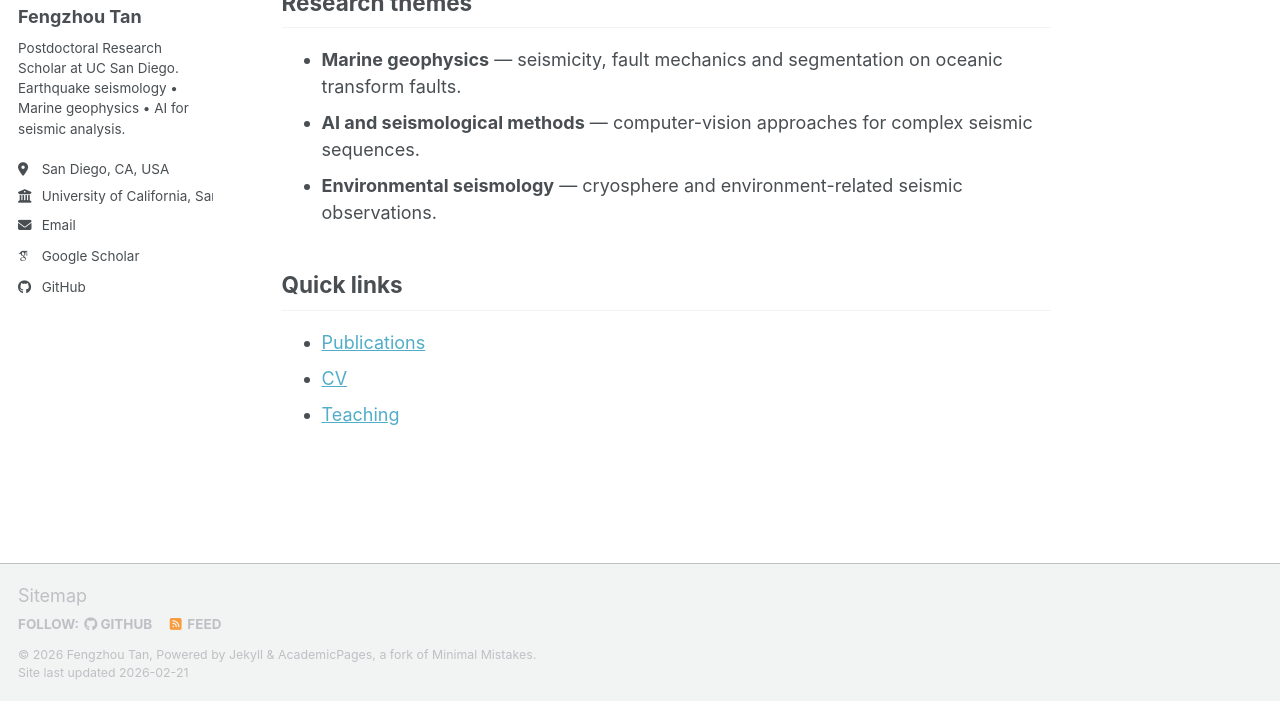
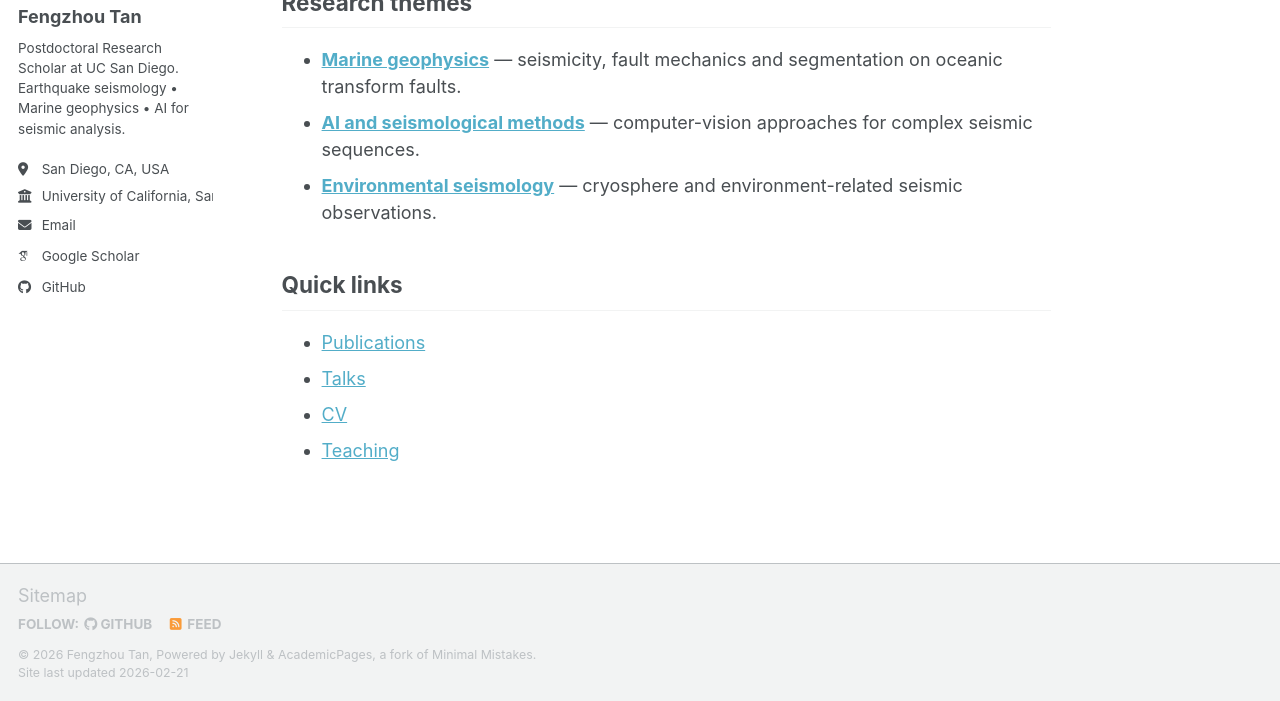
Before and after one commit to tanfengzhou/tanfengzhou.github.io, a Jekyll site: the page built from _pages/about.md, in a window 1280 px wide and 981 px high, cut to the strip 280-981 px from the top of the window. Built offline with Jekyll 4.4.1, drawn with Linux system fonts in a browser that asks for light colours; some web fonts are replaced; a script bundle is joined from its source files by our own code; library files that are not in the unit come from our copies.

Commit message:
Update about.md

```diff
--- a/_pages/about.md
+++ b/_pages/about.md
@@ -7,11 +7,12 @@ author_profile: true
 I am a Postdoctoral Researcher at the **University of California, San Diego (UCSD)**. My research focuses on **earthquakes**, **modern AI/ML methods**, and **environmental seismology**.
 
 ## Research themes
-- **Marine geophysics** — seismicity, fault mechanics and segmentation on oceanic transform faults.
-- **AI and seismological methods** — computer-vision approaches for complex seismic sequences.
-- **Environmental seismology** — cryosphere and environment-related seismic observations.
+- **[Marine geophysics](/research/#marine-geophysics)** — seismicity, fault mechanics and segmentation on oceanic transform faults.
+- **[AI and seismological methods](/research/#ai-and-seismological-methods)** — computer-vision approaches for complex seismic sequences.
+- **[Environmental seismology](/research/#environmental-seismology)** — cryosphere and environment-related seismic observations.
 
 ## Quick links
 - [Publications](/publications/)
+- [Talks](/talks/)
 - [CV](/cv/)
 - [Teaching](/teaching/)
```
